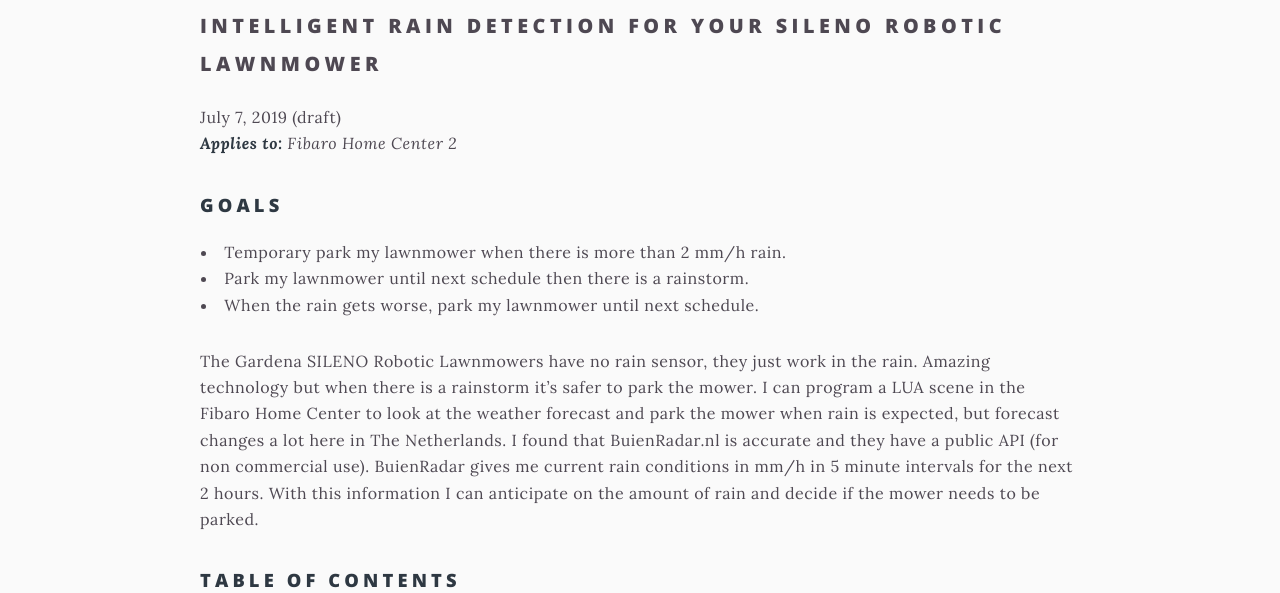
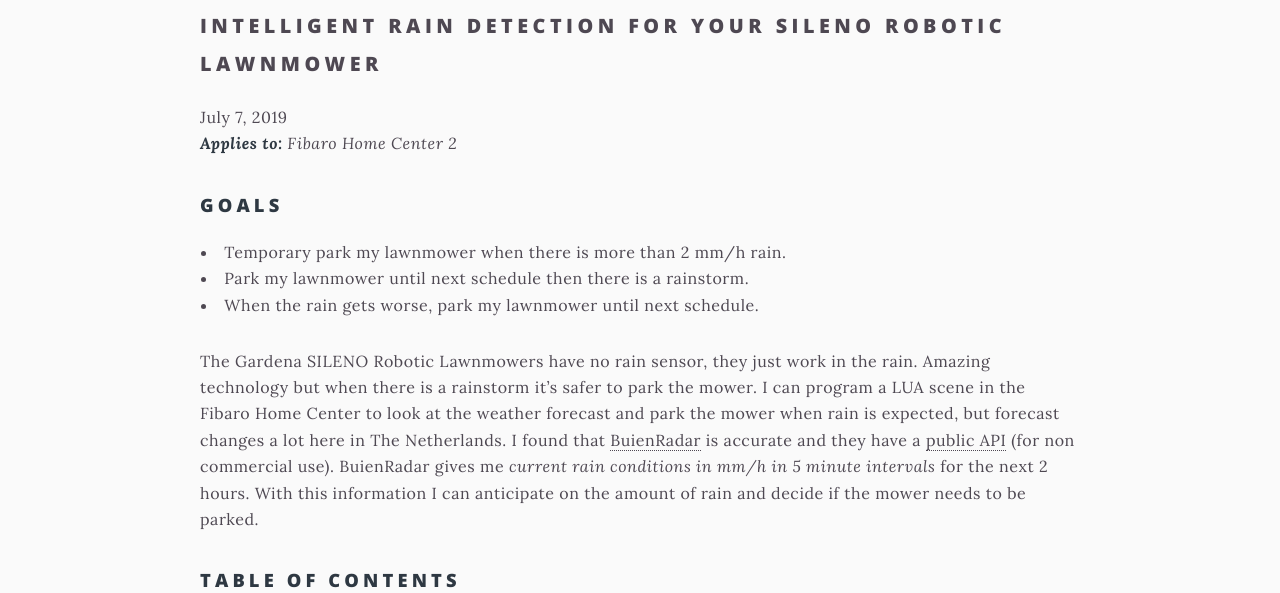
Before and after one commit to joepv/joepv.github.io, a Jekyll site: the page built from _pages/mowercontrol.md, in a window 1280 px wide and 1400 px high, scrolled down 269 px. Shown: the part 153-746 px from the top of the window. Built offline with Jekyll 4.4.1, drawn with Linux system fonts in a browser that asks for light colours; some of the changed text lies outside the part shown.

Commit message:
Published page

```diff
--- a/_pages/mowercontrol.md
+++ b/_pages/mowercontrol.md
@@ -10,7 +10,7 @@
 
 # Intelligent rain detection for your SILENO Robotic Lawnmower<!-- omit in toc -->
 
-July 7, 2019 (draft)
+July 7, 2019
 _**Applies to:** Fibaro Home Center 2_
 
 ## Goals
@@ -19,7 +19,7 @@
 * Park my lawnmower until next schedule then there is a rainstorm.
 * When the rain gets worse, park my lawnmower until next schedule.
 
-The Gardena SILENO Robotic Lawnmowers have no rain sensor, they just work in the rain. Amazing technology but when there is a rainstorm it's safer to park the mower. I can program a LUA scene in the Fibaro Home Center to look at the weather forecast and park the mower when rain is expected, but forecast changes a lot here in The Netherlands. I found that BuienRadar.nl is accurate and they have a public API (for non commercial use). BuienRadar gives me current rain conditions in mm/h in 5 minute intervals for the next 2 hours. With this information I can anticipate on the amount of rain and decide if the mower needs to be parked.
+The Gardena SILENO Robotic Lawnmowers have no rain sensor, they just work in the rain. Amazing technology but when there is a rainstorm it's safer to park the mower. I can program a LUA scene in the Fibaro Home Center to look at the weather forecast and park the mower when rain is expected, but forecast changes a lot here in The Netherlands. I found that [BuienRadar](https://www.buienradar.nl/) is accurate and they have a [public API](https://www.buienradar.nl/overbuienradar/gratis-weerdata) (for non commercial use). BuienRadar gives me *current rain conditions in mm/h in 5 minute intervals* for the next 2 hours. With this information I can anticipate on the amount of rain and decide if the mower needs to be parked.
 
 ## Table of Contents<!-- omit in toc -->
 - [Goals](#Goals)
@@ -102,7 +102,7 @@
 
 #### Create a new LUA scene and import the code
 
-* **Click** on the **Scenes** tab in* top panel* and then on **Add scene** button in the *left sidebar*.
+* **Click** on the **Scenes** tab in *top panel* and then on **Add scene** button in the *left sidebar*.
 * **Click** in the **New Scene** screen on the **Add** button in the **Add scene in LUA** section.
 
 ![sprinklercontrol_add_scn.jpg](../images/screenshots/sprinklercontrol_add_scn.jpg)
```
Also changed, not shown: other parts of _pages/mowercontrol.md (+6 -6 lines).
